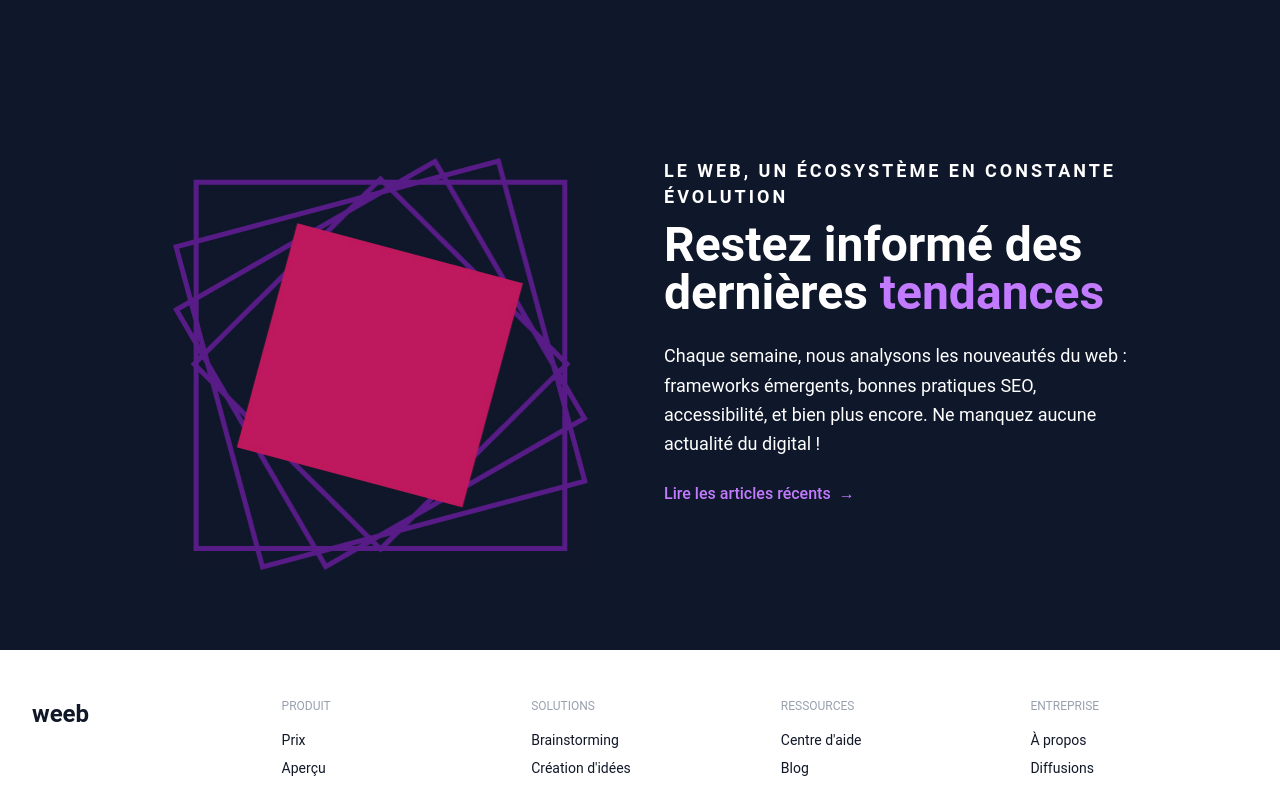
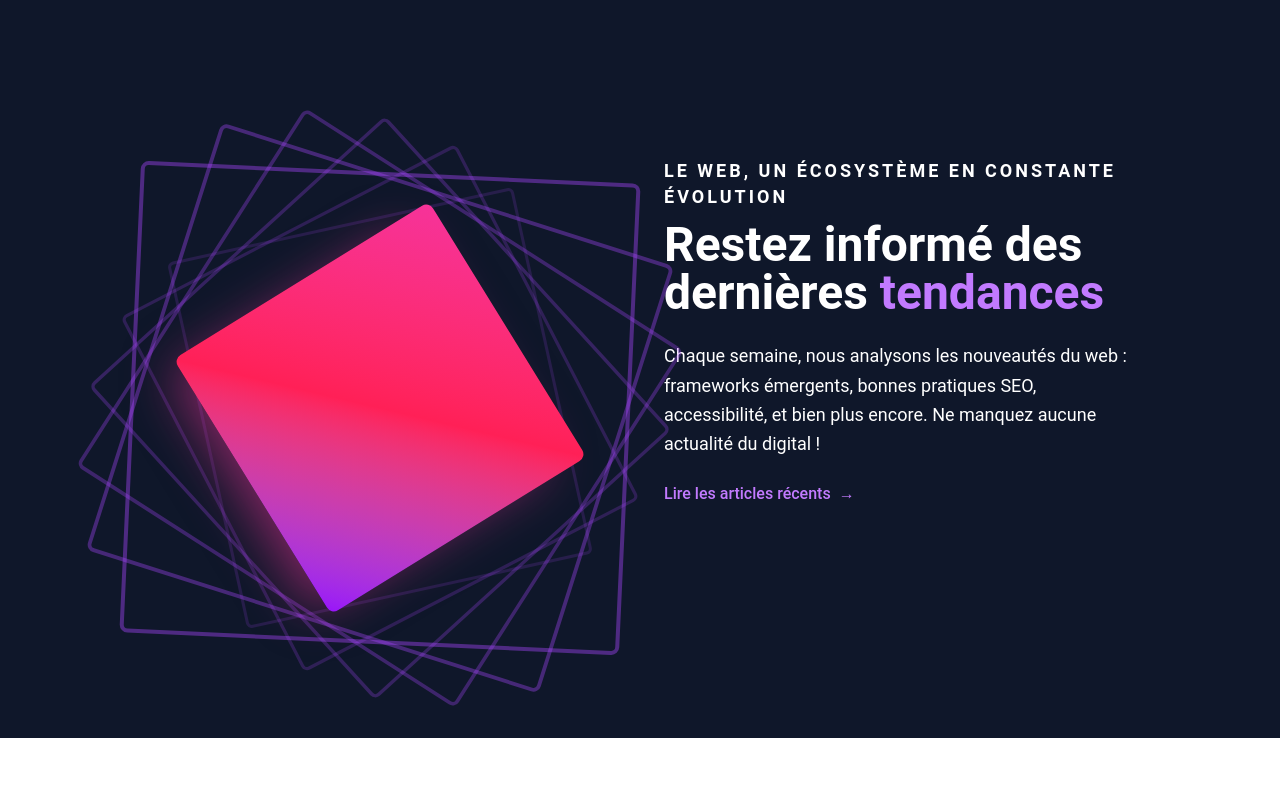
Before and after one commit to sylvqinz/weeb_sylvain_zanini, a React (Vite) app: page / in a window 1280 px wide. Shown: the part 2075-2860 px from the top of the page. Built offline with nearby package versions, Linux system fonts and the light colour scheme.

Commit message:
square animation

```diff
--- a/src/pages/Home.jsx
+++ b/src/pages/Home.jsx
@@ -1,6 +1,33 @@
-import React from "react";
+import { useState, useEffect, useRef } from "react";
 import { Link } from "react-router-dom";
 export default function Home() {
+  const [scrollProgress, setScrollProgress] = useState(0);
+  const [isVisible, setIsVisible] = useState(false);
+  const containerRef = useRef(null);
+
+  useEffect(() => {
+    const handleScroll = () => {
+      if (!containerRef.current) return;
+
+      const rect = containerRef.current.getBoundingClientRect();
+      const windowHeight = window.innerHeight;
+
+      if (rect.top < windowHeight && rect.bottom > 0) {
+        setIsVisible(true);
+
+        const progress = Math.max(0, Math.min(1, (windowHeight - rect.top) / (windowHeight + rect.height)));
+        setScrollProgress(progress);
+      } else {
+        setIsVisible(false);
+      }
+    };
+
+    window.addEventListener("scroll", handleScroll);
+    handleScroll(); // Check initial position
+
+    return () => window.removeEventListener("scroll", handleScroll);
+  }, []);
+
   return (
     <>
       <section className="px-8 py-20 max-w-6xl mx-auto text-center">
@@ -90,10 +117,35 @@ export default function Home() {
 
       <section className="px-8 py-20 max-w-6xl mx-auto">
         <div className="grid md:grid-cols-2 gap-12 items-start">
-          <div>
-            <img src="/assets/Shapes.jpg" alt="Illu" className="mx-auto h-[412px] w-[415px]" />
+          <div ref={containerRef} className="relative  flex items-center justify-center ">
+            <div
+              className="relative w-[500px] h-[500px] transition-all duration-1000"
+              style={{
+                opacity: isVisible ? 1 : 0,
+                transform: isVisible ? "scale(1)" : "scale(0.8)",
+              }}
+            >
+              {[...Array(6)].map((_, i) => (
+                <div
+                  key={i}
+                  className="absolute inset-0 border-4 border-purple-500 rounded-lg transition-all duration-300"
+                  style={{
+                    transform: `rotate(${i * 15 + scrollProgress * 360}deg) scale(${1 - i * 0.05})`,
+                    opacity: isVisible ? 0.4 - i * 0.05 : 0,
+                    transitionDelay: `${i * 100}ms`,
+                  }}
+                />
+              ))}
+
+              <div
+                className="absolute top-1/2 left-1/2 w-[300px] h-[300px] bg-gradient-to-br from-pink-500 via-rose-500 to-purple-600 rounded-lg shadow-2xl shadow-pink-500/50 transition-all duration-500"
+                style={{
+                  transform: `translate(-50%, -50%) rotate(${12 + scrollProgress * 180}deg)`,
+                  opacity: isVisible ? 1 : 0,
+                }}
+              />
+            </div>
           </div>
-
           <div className="order-1 md:order-2">
             <p className="text-sm font-semibold mb-3 tracking-[3px]">
               LE WEB, UN ÉCOSYSTÈME EN CONSTANTE ÉVOLUTION
```
